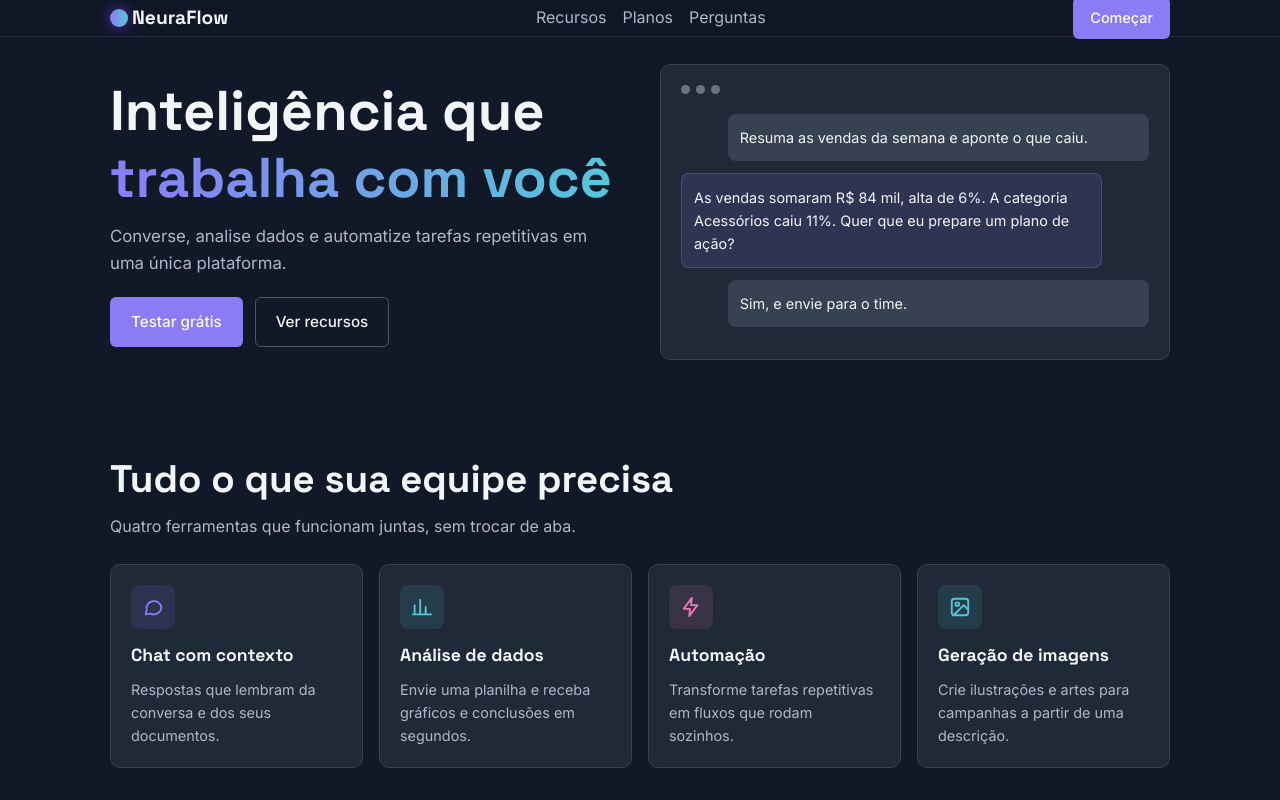
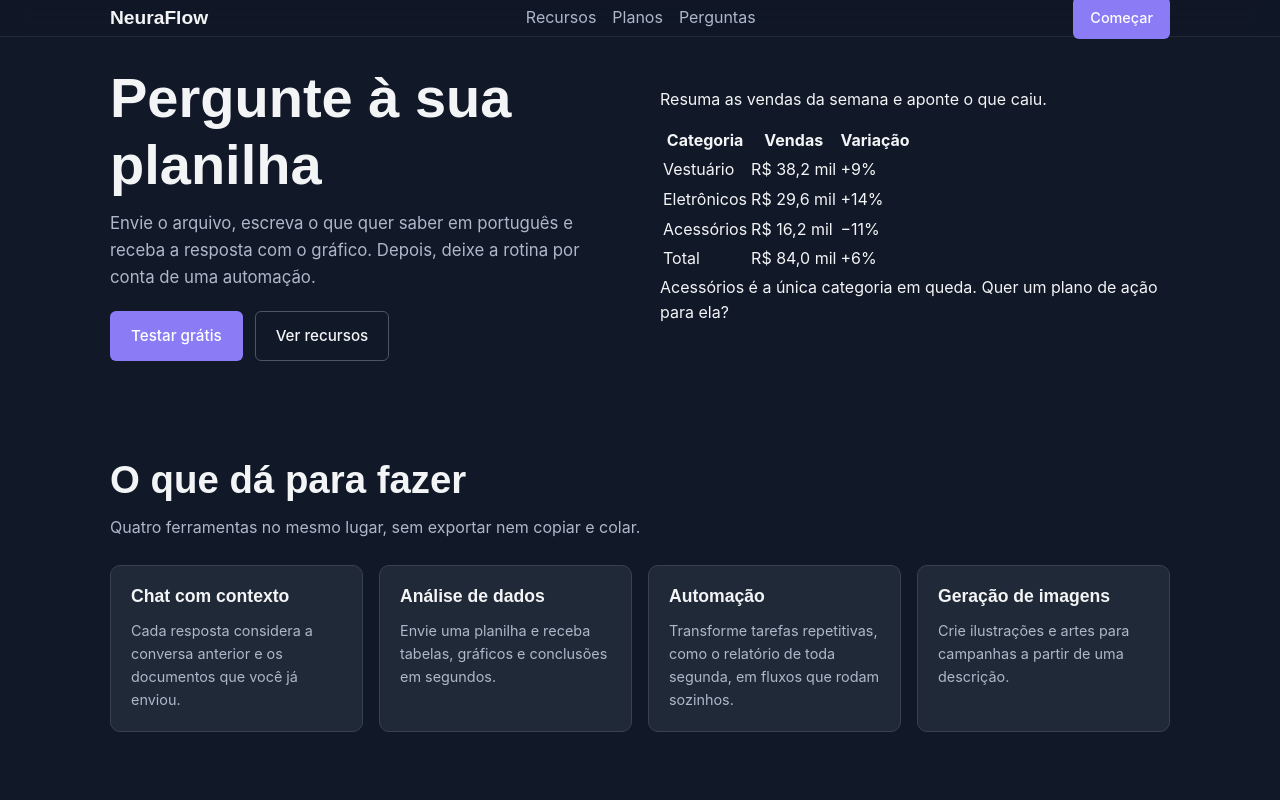
Before and after one commit to ThiagoRelias/neuraflow-sass, a website: page index.html in a window 1280 px wide. Shown: the top 800 px of the page. Drawn offline with Linux system fonts and the light colour scheme.

Commit message:
Atualizando  scss/_cards.scss,  scss/_hero.scss, scss/_recursos.scss, scss/_variaveis.scss

```diff
--- a/index.html
+++ b/index.html
@@ -3,17 +3,21 @@
 <head>
     <meta charset="UTF-8">
     <meta name="viewport" content="width=device-width, initial-scale=1.0">
-    <title>NeuraFlow | Inteligência que trabalha com você</title>
-    <meta name="description" content="NeuraFlow é uma startup fictícia de IA. Chat, análise de dados e automação em um só lugar.">
+    <title>NeuraFlow | Pergunte à sua planilha</title>
+    <meta name="description"
+        content="NeuraFlow é uma startup fictícia de IA. Chat, análise de dados e automação em um só lugar.">
     <link rel="preconnect" href="https://fonts.googleapis.com">
     <link rel="preconnect" href="https://fonts.gstatic.com" crossorigin>
-    <link href="https://fonts.googleapis.com/css2?family=Inter:wght@400;500&family=Space+Grotesk:wght@500;700&display=swap" rel="stylesheet">
+    <link
+        href="https://fonts.googleapis.com/css2?family=IBM+Plex+Mono:wght@400;500&family=Schibsted+Grotesk:wght@400;500;700&display=swap"
+        rel="stylesheet">
     <link rel="stylesheet" href="css/style.css">
 </head>
+
 <body>
     <header class="header">
         <div class="container header__interno">
-            <a href="#inicio" class="logo"><span class="logo__marca"></span>NeuraFlow</a>
+            <a href="#inicio" class="logo">NeuraFlow</a>
             <nav class="menu" aria-label="Principal">
                 <a href="#recursos">Recursos</a>
                 <a href="#planos">Planos</a>
@@ -22,51 +26,80 @@
             <a href="#planos" class="btn btn--primario btn--pequeno">Começar</a>
         </div>
     </header>
-
     <main>
         <section class="hero" id="inicio">
             <div class="container hero__interno">
                 <div class="hero__texto">
-                    <h1>Inteligência que <span class="gradiente">trabalha com você</span></h1>
-                    <p class="hero__sub">Converse, analise dados e automatize tarefas repetitivas em uma única plataforma.</p>
+                    <h1>Pergunte à sua planilha</h1>
+                    <p class="hero__sub">Envie o arquivo, escreva o que quer saber em português e receba a resposta com
+                        o gráfico. Depois, deixe a rotina por conta de uma automação.</p>
                     <div class="hero__acoes">
                         <a href="#planos" class="btn btn--primario">Testar grátis</a>
                         <a href="#recursos" class="btn btn--contorno">Ver recursos</a>
                     </div>
                 </div>
 
-                <div class="demo" aria-hidden="true">
-                    <div class="demo__barra"><span></span><span></span><span></span></div>
-                    <p class="msg msg--user">Resuma as vendas da semana e aponte o que caiu.</p>
-                    <p class="msg msg--ia">As vendas somaram R$ 84 mil, alta de 6%. A categoria Acessórios caiu 11%. Quer que eu prepare um plano de ação?</p>
-                    <p class="msg msg--user">Sim, e envie para o time.</p>
+                <div class="resultado">
+                    <p class="resultado__pergunta">Resuma as vendas da semana e aponte o que caiu.</p>
+                    <table>
+                        <thead>
+                            <tr>
+                                <th scope="col">Categoria</th>
+                                <th scope="col">Vendas</th>
+                                <th scope="col">Variação</th>
+                            </tr>
+                        </thead>
+                        <tbody>
+                            <tr>
+                                <td>Vestuário</td>
+                                <td>R$ 38,2 mil</td>
+                                <td>+9%</td>
+                            </tr>
+                            <tr>
+                                <td>Eletrônicos</td>
+                                <td>R$ 29,6 mil</td>
+                                <td>+14%</td>
+                            </tr>
+                            <tr class="queda">
+                                <td>Acessórios</td>
+                                <td>R$ 16,2 mil</td>
+                                <td>−11%</td>
+                            </tr>
+                        </tbody>
+                        <tfoot>
+                            <tr>
+                                <td>Total</td>
+                                <td>R$ 84,0 mil</td>
+                                <td>+6%</td>
+                            </tr>
+                        </tfoot>
+                    </table>
+                    <p class="resultado__nota">Acessórios é a única categoria em queda. Quer um plano de ação para ela?
+                    </p>
                 </div>
             </div>
         </section>
 
         <section class="secao" id="recursos">
             <div class="container">
-                <h2 class="secao__titulo">Tudo o que sua equipe precisa</h2>
-                <p class="secao__sub">Quatro ferramentas que funcionam juntas, sem trocar de aba.</p>
+                <h2 class="secao__titulo">O que dá para fazer</h2>
+                <p class="secao__sub">Quatro ferramentas no mesmo lugar, sem exportar nem copiar e colar.</p>
 
                 <div class="recursos">
-                    <article class="recurso cor-roxo">
-                        <span class="recurso__icone"><svg viewBox="0 0 24 24" fill="none" stroke="currentColor" stroke-width="2" stroke-linecap="round" stroke-linejoin="round" aria-hidden="true"><path d="M21 12a8 8 0 0 1-11.5 7.2L4 20l1-4.5A8 8 0 1 1 21 12z"/></svg></span>
+                    <article class="recurso">
                         <h3>Chat com contexto</h3>
-                        <p>Respostas que lembram da conversa e dos seus documentos.</p>
+                        <p>Cada resposta considera a conversa anterior e os documentos que você já enviou.</p>
                     </article>
-                    <article class="recurso cor-ciano">
-                        <span class="recurso__icone"><svg viewBox="0 0 24 24" fill="none" stroke="currentColor" stroke-width="2" stroke-linecap="round" stroke-linejoin="round" aria-hidden="true"><path d="M4 20V10M10 20V4M16 20v-8M22 20H2"/></svg></span>
+                    <article class="recurso">
                         <h3>Análise de dados</h3>
-                        <p>Envie uma planilha e receba gráficos e conclusões em segundos.</p>
+                        <p>Envie uma planilha e receba tabelas, gráficos e conclusões em segundos.</p>
                     </article>
-                    <article class="recurso cor-rosa">
-                        <span class="recurso__icone"><svg viewBox="0 0 24 24" fill="none" stroke="currentColor" stroke-width="2" stroke-linecap="round" stroke-linejoin="round" aria-hidden="true"><path d="M13 2 4 14h7l-1 8 9-12h-7z"/></svg></span>
+                    <article class="recurso">
                         <h3>Automação</h3>
-                        <p>Transforme tarefas repetitivas em fluxos que rodam sozinhos.</p>
+                        <p>Transforme tarefas repetitivas, como o relatório de toda segunda, em fluxos que rodam
+                            sozinhos.</p>
                     </article>
-                    <article class="recurso cor-ciano">
-                        <span class="recurso__icone"><svg viewBox="0 0 24 24" fill="none" stroke="currentColor" stroke-width="2" stroke-linecap="round" stroke-linejoin="round" aria-hidden="true"><rect x="3" y="3" width="18" height="18" rx="3"/><circle cx="9" cy="9" r="2"/><path d="m21 15-5-5L5 21"/></svg></span>
+                    <article class="recurso">
                         <h3>Geração de imagens</h3>
                         <p>Crie ilustrações e artes para campanhas a partir de uma descrição.</p>
                     </article>
@@ -158,4 +191,5 @@
         </div>
     </footer>
 </body>
+
 </html>
--- a/scss/_cards.scss
+++ b/scss/_cards.scss
@@ -3,7 +3,8 @@
 
 %card-base {
     padding: f.espaco(5);
-    border: 1px solid #374151;
+    border: 1px solid v.$cor-linha;
     border-radius: v.$raio;
     background: v.$cor-card;
+    box-shadow: none;
 }
--- a/scss/_hero.scss
+++ b/scss/_hero.scss
@@ -1,4 +1,3 @@
-@use 'sass:map';
 @use 'variaveis' as v;
 @use 'funcoes' as f;
 @use 'mixins' as m;
@@ -8,8 +7,8 @@
 
     &__interno {
         display: grid;
-        grid-template-columns: 1fr 1fr;
-        align-items: center;
+        grid-template-columns: 5fr 6fr;
+        align-items: start;
         gap: f.espaco(10);
 
         @include m.max(tablet) {
@@ -18,14 +17,17 @@
     }
 
     h1 {
-        max-width: 600px;
-        font-size: clamp(2.2rem, 5vw, 3.5rem);
+        max-width: 14ch;
+        font-size: clamp(2.4rem, 5.2vw, 3.8rem);
+        line-height: 1.05;
+        letter-spacing: -0.02em;
     }
 
     &__sub {
-        max-width: 480px;
+        max-width: 46ch;
+        margin-top: f.espaco(4);
         color: v.$cor-texto-suave;
-        font-size: 1.05rem;
+        font-size: 1.1rem;
     }
 
     &__acoes {
@@ -36,40 +38,62 @@
     }
 }
 
-.demo {
-    padding: f.espaco(5);
-    border: 1px solid #374151;
+.resultado {
+    border: 1px solid v.$cor-linha;
     border-radius: v.$raio;
     background: v.$cor-card;
+    font-size: 0.95rem;
 
-    &__barra {
-        display: flex;
-        gap: 6px;
-        margin-bottom: f.espaco(5);
-
-        span {
-            width: 9px;
-            height: 9px;
-            border-radius: 50%;
-            background: #6b7280;
-        }
-    }
-}
-
-.msg {
-    max-width: 90%;
-    padding: f.espaco(3);
-    border-radius: 8px;
-    font-size: 0.9rem;
-
-    &--user {
-        margin-left: auto;
-        background: #374151;
+    &__pergunta,
+    &__nota {
+        margin: 0;
+        padding: f.espaco(3) f.espaco(4);
     }
 
-    &--ia {
-        background: rgba(map.get(v.$cores, roxo), 0.15);
-        border: 1px solid rgba(map.get(v.$cores, roxo), 0.3);
+    &__pergunta {
+        border-bottom: 1px solid v.$cor-linha;
+        color: v.$cor-texto-suave;
+    }
+
+    &__nota {
+        border-top: 1px solid v.$cor-linha;
+    }
+
+    table {
+        width: 100%;
+        border-collapse: collapse;
+    }
+
+    th,
+    td {
+        padding: f.espaco(2) f.espaco(4);
+        text-align: left;
+    }
+
+    th {
+        color: v.$cor-texto-suave;
+        font-weight: 500;
+        border-bottom: 1px solid v.$cor-linha;
+    }
+
+    th:not(:first-child),
+    td:not(:first-child) {
+        text-align: right;
+        font-family: v.$fonte-dados;
+        font-variant-numeric: tabular-nums;
+    }
+
+    tbody tr+tr td {
+        border-top: 1px solid v.$cor-linha;
+    }
+
+    .queda td {
+        background: v.$cor-marca-texto;
+    }
+
+    tfoot td {
+        border-top: 1px solid v.$cor-texto;
+        font-weight: 700;
     }
 }
 
--- a/scss/_recursos.scss
+++ b/scss/_recursos.scss
@@ -1,58 +1,30 @@
-@use 'sass:map';
 @use 'variaveis' as v;
 @use 'funcoes' as f;
-@use 'cards';
+@use 'mixins' as m;
 
 .recursos {
-    display: grid;
-    grid-template-columns: repeat(4, minmax(0, 1fr));
-    gap: f.espaco(4);
+    margin-top: f.espaco(8);
+    border-bottom: 1px solid v.$cor-linha;
 }
 
 .recurso {
-    @extend %card-base;
+    display: grid;
+    grid-template-columns: 1fr 1.6fr;
+    gap: f.espaco(6);
+    padding: f.espaco(6) 0;
+    border-top: 1px solid v.$cor-linha;
 
     h3 {
-        font-size: 1.1rem;
+        font-size: 1.25rem;
     }
 
     p {
-        margin: 0;
+        max-width: 52ch;
         color: v.$cor-texto-suave;
-        font-size: 0.9rem;
     }
 
-    &__icone {
-        display: grid;
-        place-items: center;
-        width: 44px;
-        height: 44px;
-        margin-bottom: f.espaco(4);
-        border-radius: 8px;
-        background: #293548;
-
-        svg {
-            width: 22px;
-            height: 22px;
-        }
+    @include m.max(tablet) {
+        grid-template-columns: 1fr;
+        gap: f.espaco(2);
     }
 }
-
-@each $nome, $cor in v.$cores {
-    .recurso.cor-#{$nome} .recurso__icone {
-        color: $cor;
-        background: rgba($cor, 0.12);
-    }
-}
-
-@media (max-width: 900px) {
-    .recursos {
-        grid-template-columns: repeat(2, minmax(0, 1fr));
-    }
-}
-
-@media (max-width: 480px) {
-    .recursos {
-        grid-template-columns: 1fr;
-    }
-}
```
Also changed, not shown: scss/_variaveis.scss (+16 -15 lines).
